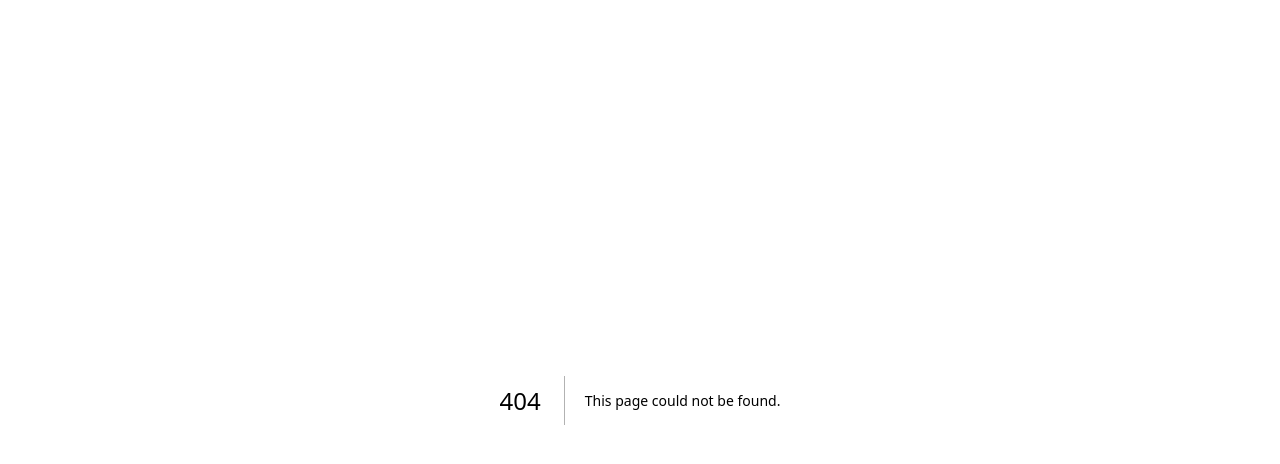
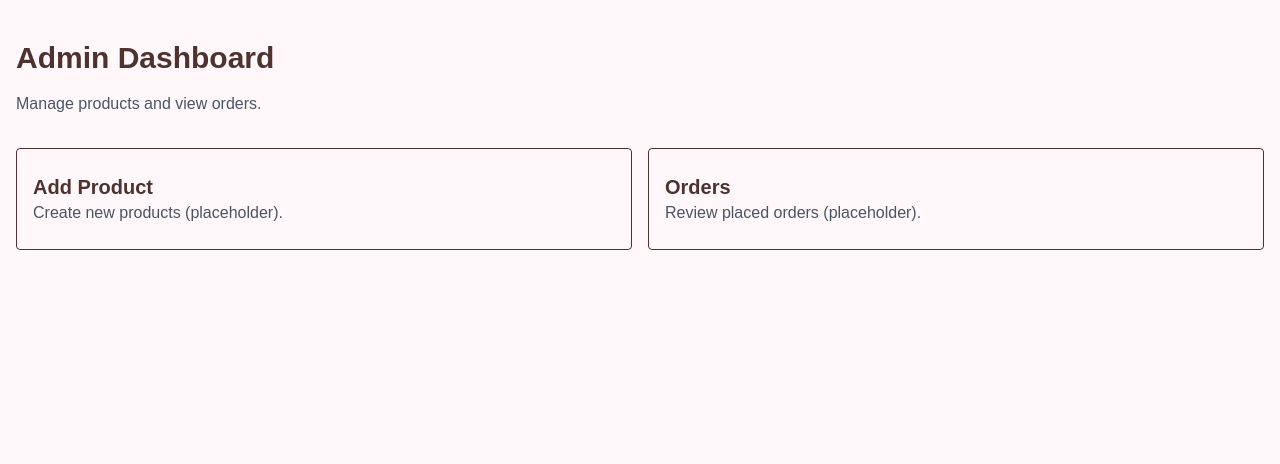
Before and after one commit to raheebgill29/darwaza, a Next.js app: page /admin-dashboard in a window 1280 px wide. Before the commit this address had no page. Shown: the top 464 px of the page. Built offline with nearby package versions, Linux system fonts and the light colour scheme.

Commit message:
feat: admin dashboard

```diff
--- /dev/null
+++ b/src/app/admin-dashboard/page.tsx
@@ -0,0 +1,30 @@
+'use client'
+
+import Link from 'next/link'
+
+export default function AdminDashboardPage() {
+  return (
+    <main className="min-h-screen container mx-auto px-4 py-10">
+      <h1 className="text-3xl font-bold mb-4">Admin Dashboard</h1>
+      <p className="text-gray-600 mb-8">Manage products and view orders.</p>
+
+      <div className="grid gap-4 sm:grid-cols-2">
+        <Link
+          href="/admin-dashboard/add-product"
+          className="rounded border px-4 py-6 hover:bg-gray-50"
+        >
+          <h2 className="text-xl font-semibold">Add Product</h2>
+          <p className="text-gray-600">Create new products (placeholder).</p>
+        </Link>
+
+        <Link
+          href="/admin-dashboard/orders"
+          className="rounded border px-4 py-6 hover:bg-gray-50"
+        >
+          <h2 className="text-xl font-semibold">Orders</h2>
+          <p className="text-gray-600">Review placed orders (placeholder).</p>
+        </Link>
+      </div>
+    </main>
+  )
+}
```
